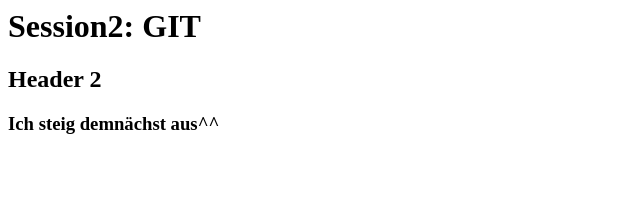
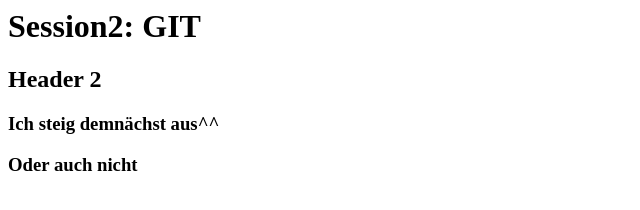
Before and after one commit to Leni2018/html2, a plain HTML site: page Index.html in a window 1280 px wide. Shown: the whole page, without its empty margins (0-640 px from the left). Drawn offline with Linux system fonts and the light colour scheme.

Commit message:
header 3 dazu

```diff
--- a/Index.html
+++ b/Index.html
@@ -1,3 +1,4 @@
 <h1> Session2: GIT</h1>
 	<h2>Header 2</h2>
 		<h3>Ich steig demnächst aus^^</h3>
+		<h3>Oder auch nicht</h3>
```
